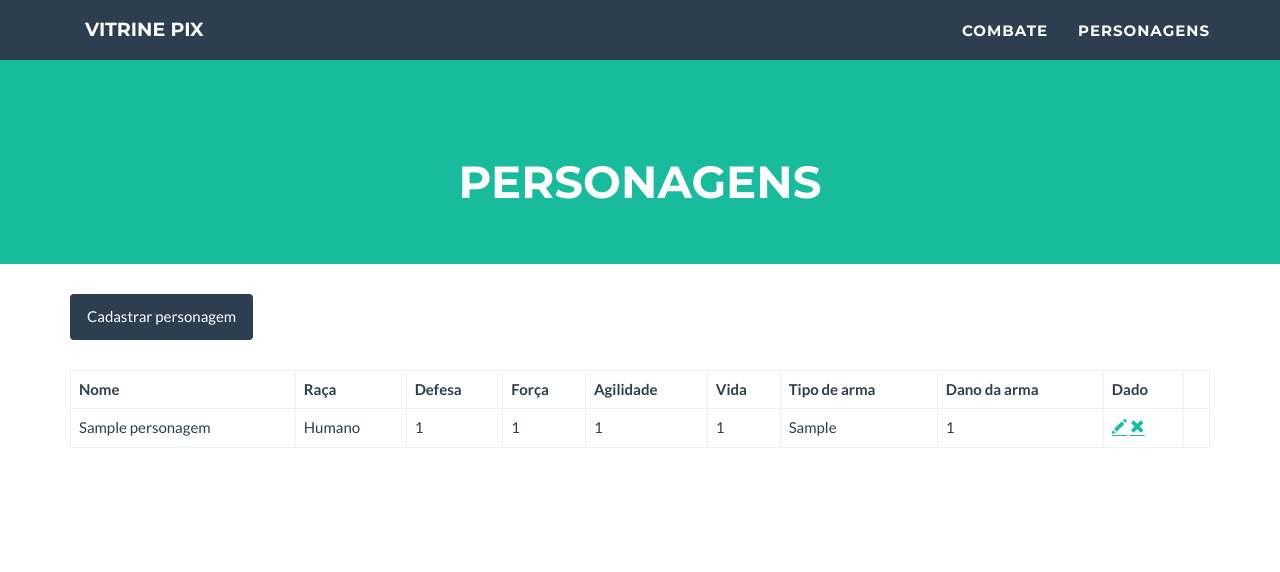
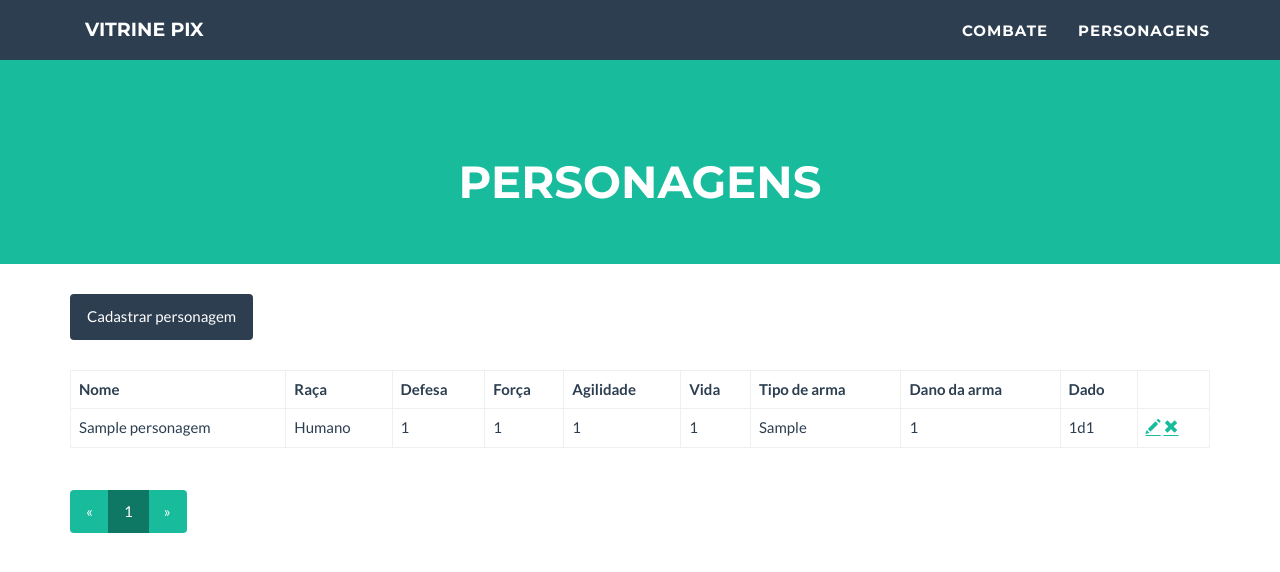
Before and after one commit to BrunoCheble/RpgPix, a CodeIgniter app: page /database/site/index in a window 1280 px wide. Shown: the top 572 px of the page. Run offline with CodeIgniter, Linux system fonts and the light colour scheme; tables that the repository leaves empty hold one stand-in row (values such as "Sample post"); some libraries are stand-ins or nearby versions.

Commit message:
Paginação na tabela de personagens; Exibição dos campos inválidos; Agrupamento das mensagens durante as batalhas;

```diff
--- a/application/controllers/Site.php
+++ b/application/controllers/Site.php
@@ -9,9 +9,11 @@ class Site extends CI_Controller {
 		$this->load->model('personagem');
 	}
 
-	public function index()
+	public function index($pag = 1)
 	{
-		$data['personagens'] = $this->personagem->find();
+		$data['count'] = $this->personagem->countRows();
+		$data['page'] = $pag;
+		$data['personagens'] = $this->personagem->find(array(),1,($pag-1));
 
 		$this->layouts->set_title('Personagens');
 		$this->layouts->view('personagem/index',$data);
--- a/application/models/Personagem.php
+++ b/application/models/Personagem.php
@@ -32,10 +32,16 @@ class Personagem extends CI_Model
 			return $this->db->insert($this->table,$data);
 	}
 
+	public function countRows()
+	{
+		return $this->db->count_all_results($this->table);
+	}
 
-	public function find($criteria = array(),$limit = 100,$offset = 0,$order_by = '')
+	public function find($criteria = array(),$limit = 0,$offset = 0,$order_by = '')
 	{
-		$this->db->order_by('id',$order_by);
+		if(!empty($order_by))
+			$this->db->order_by('id',$order_by);
+
 		$query = $this->db->get_where($this->table, $criteria, $limit, $offset);
 
 		$objs = array();
--- a/application/views/combate.php
+++ b/application/views/combate.php
@@ -46,9 +46,7 @@ defined('BASEPATH') OR exit('No direct script access allowed');
 				    <label>Log da batalha</label>
 				    <br/>
 			    </div>
-			    <div id="log" style="height: 150px; overflow-y: auto;">
-			    	<ul class="list-group"></ul>
-			    </div>
+			    <div id="log" style="height: 150px; overflow-y: auto;"></div>
 			</div>
 
 			<div id="orc" data-id="<?= $orc->getId(); ?>" class="col-md-4">
--- a/application/views/personagem/index.php
+++ b/application/views/personagem/index.php
@@ -19,6 +19,8 @@ defined('BASEPATH') OR exit('No direct script access allowed');
                     <th>Dado</th>
                     <th></th>
                 </tr>
+            </thead>
+            <tbody>
                 <?php
                     foreach ($personagens as $personagem) {
 
@@ -31,6 +33,7 @@ defined('BASEPATH') OR exit('No direct script access allowed');
                         $html .= '<td>'.$personagem->getVida().'</td>';
                         $html .= '<td>'.$personagem->getArma().'</td>';
                         $html .= '<td>'.$personagem->getDanoArma().'</td>';
+                        $html .= '<td>1d'.$personagem->getDado().'</td>';
                         $html .= '<td><a href="'.base_url().'site/atualizar/'.$personagem->getId().'" class="glyphicon glyphicon-pencil"></a> <a href="'.base_url().'site/deletar/'.$personagem->getId().'" class="glyphicon glyphicon-remove"></a></td>';
 
                         $html .= '</tr>';
@@ -38,6 +41,30 @@ defined('BASEPATH') OR exit('No direct script access allowed');
                         echo $html;
                     }
                 ?>
-            </thead>
+            </tbody>
         </table>
+
+        <nav>
+            <ul class="pagination">
+                <li>
+                  <a href="<?php echo base_url().'site/index/'.($page > 1 ? ($page- 1) : $page); ?>" aria-label="Previous">
+                    <span aria-hidden="true">&laquo;</span>
+                  </a>
+                </li>
+
+                <?php
+                for ($i=1; $i <= $count; $i++) {
+                    $selected = $page == $i ? 'class="active"' : '';
+                    echo '<li '.$selected.'><a href="'.base_url().'site/index/'.$i.'">'.$i.'</a></li>';
+                }
+                ?>
+
+                <li>
+                  <a href="<?php echo base_url().'site/index/'.($page < $count ? ($page+1) : $page); ?>" aria-label="Next">
+                    <span aria-hidden="true">&raquo;</span>
+                  </a>
+                </li>
+            </ul>
+        </nav>
+
     </div>
```
Also changed, not shown: assets/js/combate.js (+5 -2 lines), assets/js/form.js (+13 -0 lines).
